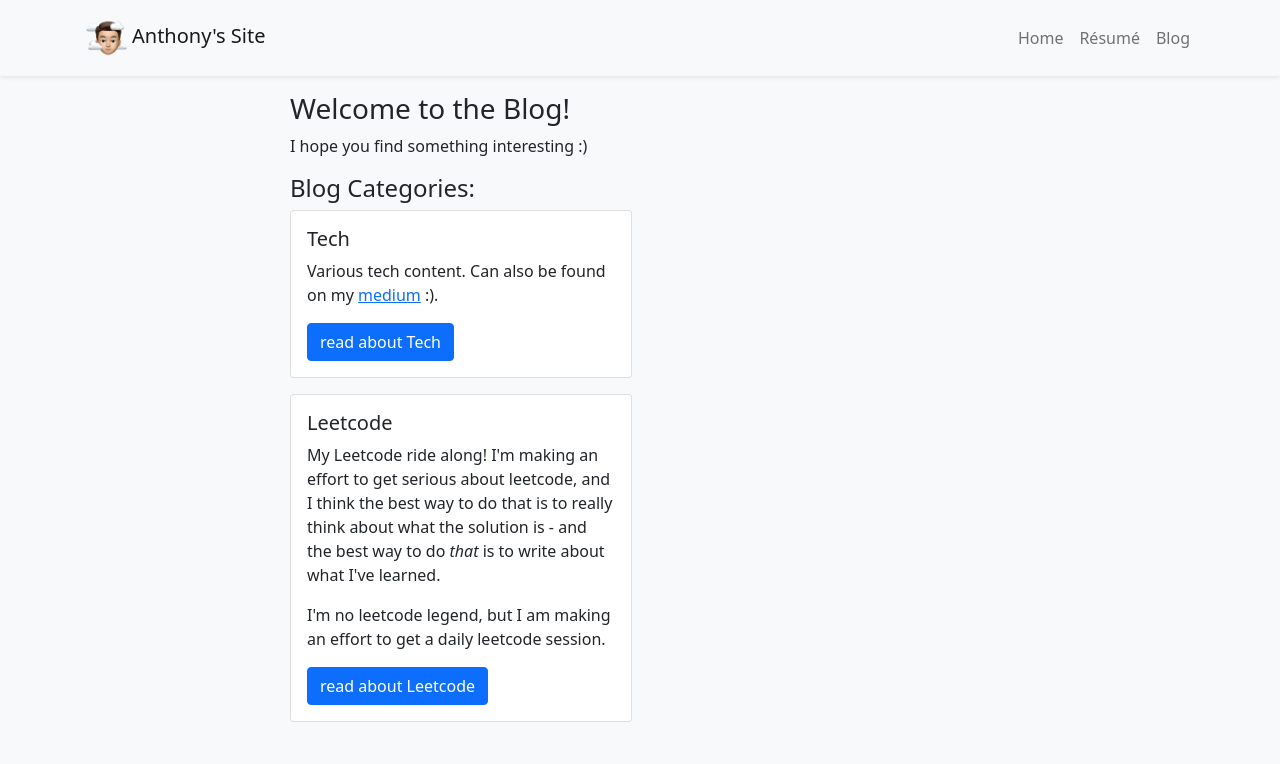
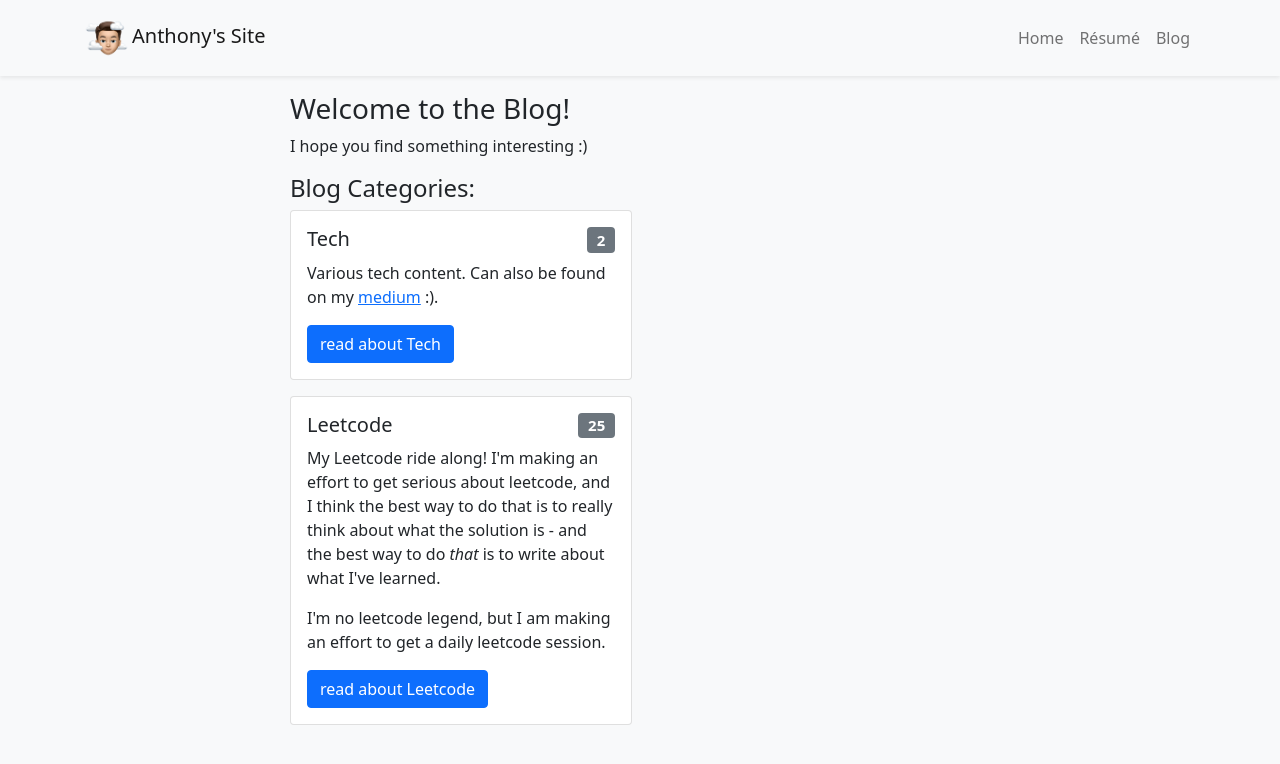
Before and after one commit to antholeole/blog, a Next.js app: page /blog in a window 1280 px wide. Shown: the top 764 px of the page. Built offline with nearby package versions, Linux system fonts and the light colour scheme.

Commit message:
added counter

```diff
--- a/pages/blog/index.tsx
+++ b/pages/blog/index.tsx
@@ -4,8 +4,8 @@ import path from 'path'
 import React from 'react'
 import { Layout } from '../../components/layout/layout'
 import { getBlogCategories, categoriesPath } from '../../helpers/get_posts'
-import { readFileSync } from 'fs'
-import { Button, Card } from 'react-bootstrap'
+import { readFileSync, readdirSync } from 'fs'
+import { Badge, Button, Card } from 'react-bootstrap'
 import { capitalizeWords } from '../../helpers/capitalize_words'
 import ReactMarkdown from 'react-markdown'
 
@@ -26,7 +26,14 @@ const Home = ({ categories }: InferGetStaticPropsType<typeof getStaticProps>) =>
                     return <>
                     <Card className="mb-3 d-inline-flex" key={v.name}>
                         <Card.Body>
-                            <Card.Title>{name}</Card.Title>
+                            <Card.Title className="d-flex justify-content-between">
+                                {name}
+                                <Badge bg="secondary">
+                                        <span className="font-weight-normal">
+                                            {v.size}
+                                        </span>
+                                </Badge>
+                            </Card.Title>
                             <Card.Text as="article">
                                 <ReactMarkdown>{v.summary}</ReactMarkdown>
                             </Card.Text>
@@ -48,11 +55,13 @@ export const getStaticProps: GetStaticProps<{
     categories: {
         name: string;
         summary: string;
+        size: number;
     }[]
 }> = async () => {
     const categories = getBlogCategories()
         .map((category) => ({
             name: category,
+            size: readdirSync(path.join(categoriesPath, category)).length - 1,
             summary: readFileSync(
                 path.join(categoriesPath, category, 'summary.md')
             ).toString()
```
